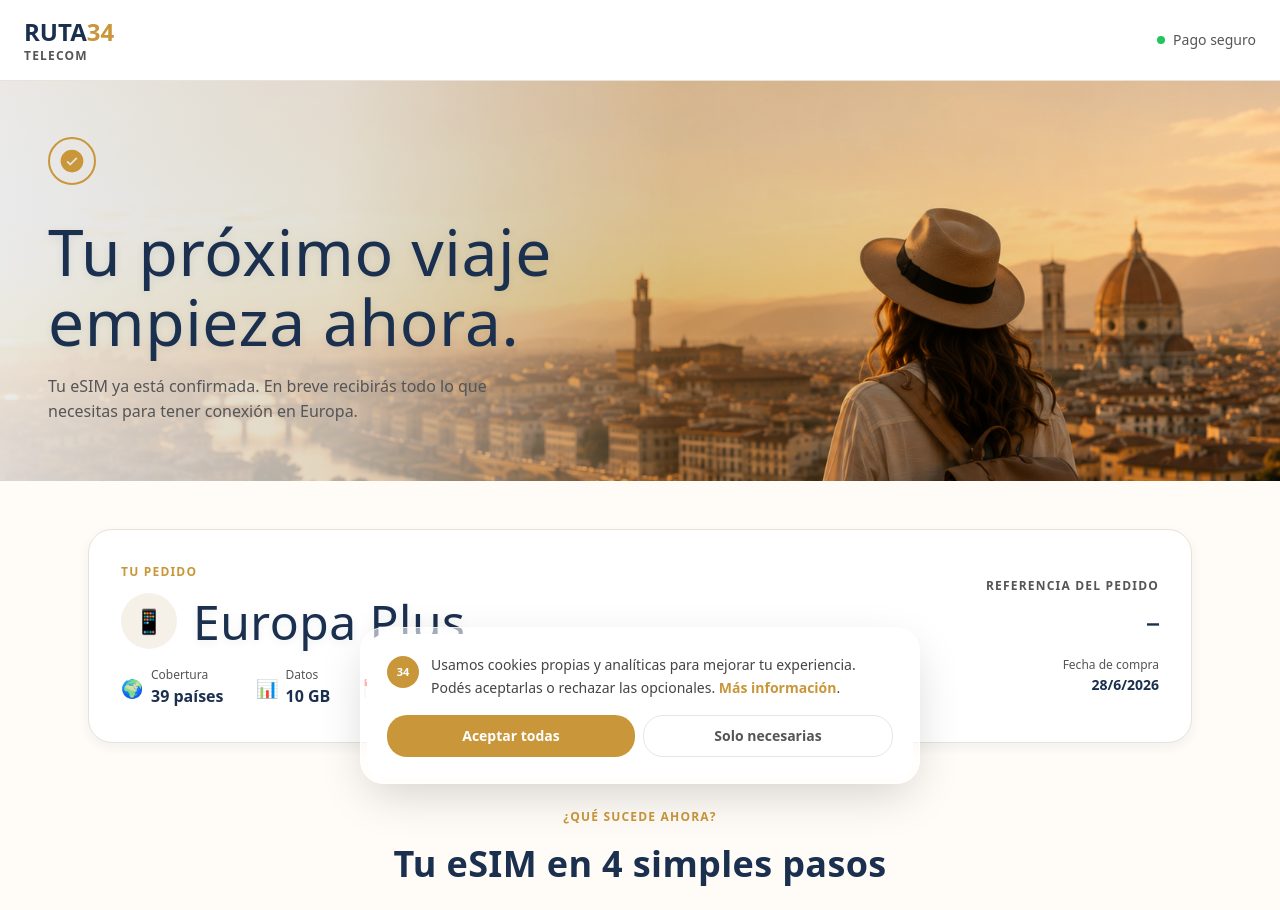
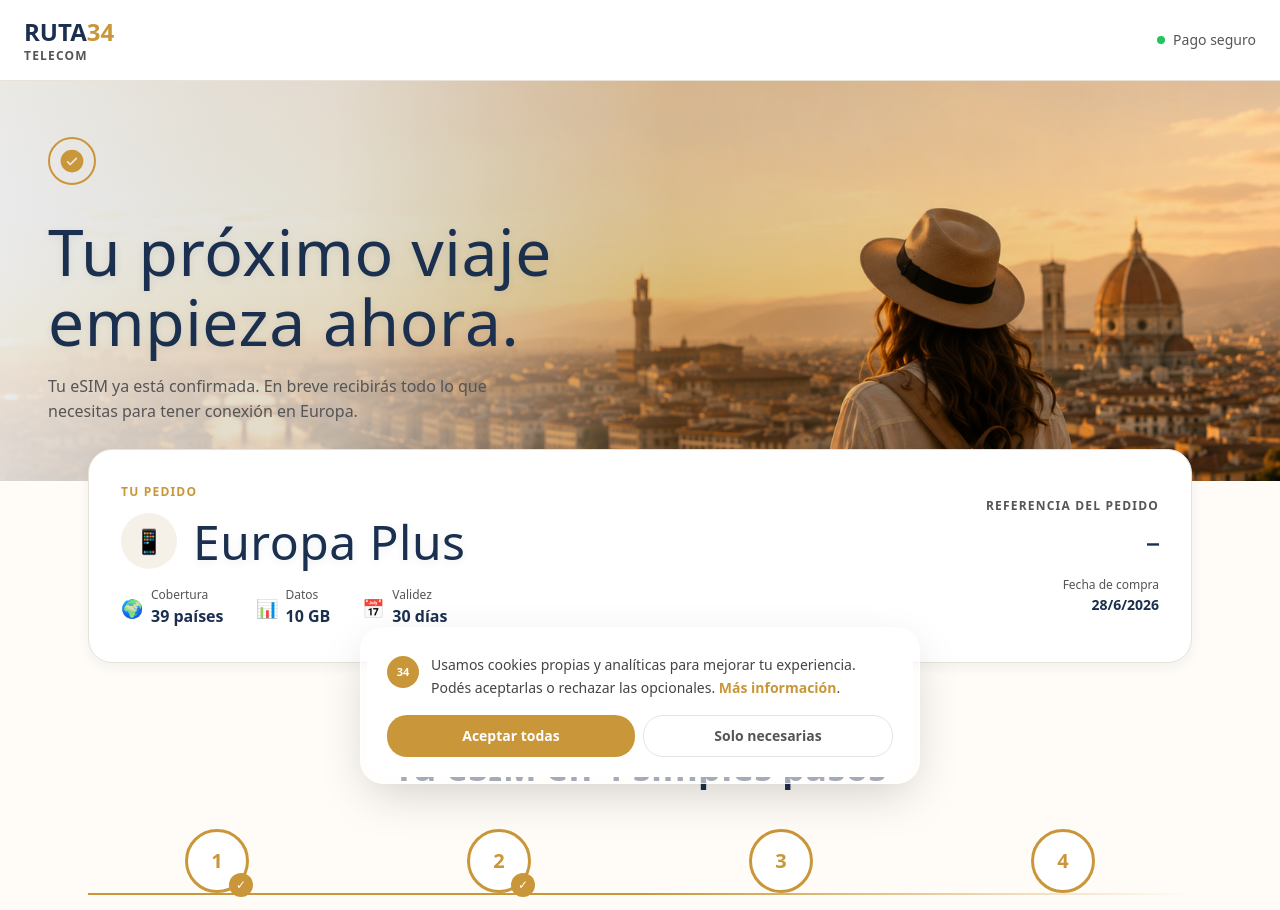
Before and after one commit to Juangas50/esim-europa, a Next.js app: page /es/confirmacion in a window 1280 px wide. Shown: the top 910 px of the page. Built offline with nearby package versions, Linux system fonts and the light colour scheme; no server answers.

Commit message:
refine: bring order card closer to hero image with negative margin and overlay

```diff
--- a/src/app/[locale]/confirmacion/page.tsx
+++ b/src/app/[locale]/confirmacion/page.tsx
@@ -90,13 +90,13 @@ function ConfirmacionContent() {
       </div>
 
       {/* Main Content */}
-      <div className="max-w-6xl mx-auto px-4 sm:px-6 py-12">
+      <div className="max-w-6xl mx-auto px-4 sm:px-6 py-0 sm:py-4 -mt-8 sm:-mt-12">
 
         {/* Tarjeta de Pedido */}
         <motion.div
           initial={{ opacity: 0, y: 20 }}
           whileInView={{ opacity: 1, y: 0 }}
-          className="bg-white rounded-3xl p-6 sm:p-8 border border-[#E9E2D8] shadow-sm mb-16"
+          className="bg-white rounded-3xl p-6 sm:p-8 border border-[#E9E2D8] shadow-sm mb-12 relative z-20"
         >
           <div className="flex flex-col sm:flex-row sm:items-center sm:justify-between gap-8">
             {/* Plan Info - Left */}
```
